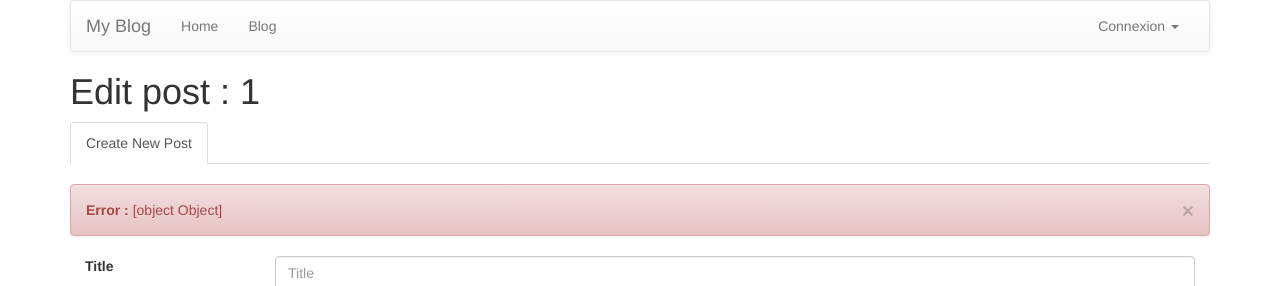
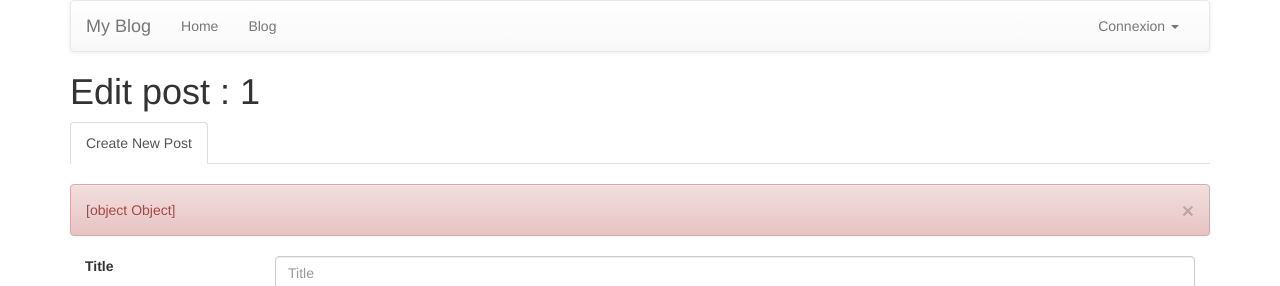
Before and after one commit to enimiste/ng4-loopback-blog-tutorial, an Angular app in the folder blog/: page /blog/1/edit in a window 1280 px wide. Shown: the top 286 px of the page. Built offline with nearby package versions, Linux system fonts and the light colour scheme; no server answers.

Commit message:
Add new component to show flush messages

```diff
--- a/blog/src/app/app.module.ts
+++ b/blog/src/app/app.module.ts
@@ -18,6 +18,7 @@ import {FormErrorsComponent} from './common/form-errors/form-errors.component';
 import {KeysPipe} from './pipes/keys.pipe';
 import {UserService} from "./user/user.service";
 import {AppRoutingModule} from "./app-routing.module";
+import { FlushComponent } from './common/flush/flush.component';
 
 @NgModule({
     declarations: [
@@ -30,7 +31,8 @@ import {AppRoutingModule} from "./app-routing.module";
         ProfilComponent,
         RegisterComponent,
         FormErrorsComponent,
-        KeysPipe
+        KeysPipe,
+        FlushComponent
     ],
     imports: [
         BrowserModule,
--- a/blog/src/app/blog/post-form/post-form.component.html
+++ b/blog/src/app/blog/post-form/post-form.component.html
@@ -7,14 +7,7 @@
 </ul>
 
 <form (submit)="onsubmit()">
-    <div class="alert alert-success" *ngIf="message.isSuccess()">
-        <button type="button" class="close" data-dismiss="alert" aria-hidden="true">&times;</button>
-        {{ message.message}}
-    </div>
-    <div class="alert alert-danger" *ngIf="message.isError()">
-        <button type="button" class="close" data-dismiss="alert" aria-hidden="true">&times;</button>
-        <strong>Error : </strong> {{ message.message}}
-    </div>
+    <app-flush [messages]="flushs"></app-flush>
     <div class="form-group">
         <label for="post-title" class="col-sm-2 control-label">Title</label>
         <div class="col-sm-10">
--- a/blog/src/app/blog/post-form/post-form.component.ts
+++ b/blog/src/app/blog/post-form/post-form.component.ts
@@ -2,8 +2,7 @@ import {Component, OnInit} from '@angular/core';
 import {Post} from "../post";
 import {PostService} from "../post.service";
 import {ActivatedRoute, Params, Router} from "@angular/router";
-import {Message, MessageType} from "../../common/messages";
-import {Observable} from "rxjs/Observable";
+import {Message, MessageType} from "../../common/flush/messages";
 
 @Component({
     selector: 'app-post-form',
@@ -14,7 +13,7 @@ import {Observable} from "rxjs/Observable";
 export class PostFormComponent implements OnInit {
 
     private post: Post = new Post();
-    private message: Message = Message.None();
+    private flushs: Message[] = [];
     private formBtnText: string = 'Create';
     private title: string = 'New Blog Post';
     private loading: boolean = false;
@@ -41,7 +40,7 @@ export class PostFormComponent implements OnInit {
                 .subscribe((post) => {
                     this.post = post;
                 }, (err) => {
-                    this.message = new Message(MessageType.ERROR, err);
+                    this.flushs.push(new Message(MessageType.ERROR, err));
                 }, () => this.loading = false);
         }
     }
@@ -51,23 +50,23 @@ export class PostFormComponent implements OnInit {
             this.postService
                 .updatePost(this.post)
                 .subscribe((res) => {
-                    this.message = new Message(MessageType.SUCCESS, 'Post updated');
+                    this.flushs.push(new Message(MessageType.SUCCESS, 'Post updated'));
                     setTimeout(() => {
                         this.router.navigate(['/blog', res.id]);
                     }, 2000);
                 }, (err) => {
-                    this.message = new Message(MessageType.ERROR, err);
+                    this.flushs.push(new Message(MessageType.ERROR, err));
                 });
         } else {
             this.postService
                 .createPost(this.post)
                 .subscribe((res) => {
-                    this.message = new Message(MessageType.SUCCESS, 'Post created');
+                    this.flushs.push(new Message(MessageType.SUCCESS, 'Post created'));
                     setTimeout(() => {
                         this.router.navigate(['/blog', res.id]);
                     }, 2000);
                 }, (err) => {
-                    this.message = new Message(MessageType.ERROR, err);
+                    this.flushs.push(new Message(MessageType.ERROR, err));
                 });
         }
     }
--- /dev/null
+++ b/blog/src/app/common/flush/flush.component.html
@@ -0,0 +1,4 @@
+<div *ngFor="let flush of messages" [class]="'alert alert-'+ getAlterType(flush)">
+    <button type="button" class="close" data-dismiss="alert" aria-hidden="true">&times;</button>
+    {{ flush.message}}
+</div>
--- /dev/null
+++ b/blog/src/app/common/flush/flush.component.ts
@@ -0,0 +1,28 @@
+import {Component, Input, OnInit} from '@angular/core';
+import {Message} from "./messages";
+
+@Component({
+    selector: 'app-flush',
+    templateUrl: './flush.component.html',
+    styleUrls: ['./flush.component.css']
+})
+export class FlushComponent implements OnInit {
+    @Input() messages: Message[] = [];
+    private alertTypes: { [key: number]: string } = {
+        0: 'danger',
+        1: 'success',
+        2: 'warning',
+        3: 'info'
+    };
+
+    constructor() {
+    }
+
+    ngOnInit() {
+    }
+
+    getAlterType(flush: Message) {
+        return this.alertTypes[flush.type];
+    }
+
+}
--- a/blog/src/app/common/messages.ts
+++ b/blog/src/app/common/flush/messages.ts
@@ -1,14 +1,11 @@
 export enum MessageType {
-    NONE = -1,
     ERROR = 0,
     SUCCESS = 1,
+    WARNING = 2,
+    INFO = 3,
 }
 export class Message {
     constructor(public type: MessageType, public message: string | null) {
-    }
-
-    static None() {
-        return new Message(MessageType.NONE, null);
     }
 
     isError() {
@@ -18,4 +15,12 @@ export class Message {
     isSuccess() {
         return this.type == 1;
     }
+
+    isWarning() {
+        return this.type == 2;
+    }
+
+    isInfo() {
+        return this.type == 3;
+    }
 }
--- a/blog/src/app/user/login/login.component.html
+++ b/blog/src/app/user/login/login.component.html
@@ -2,14 +2,7 @@
     <div class="col-md-4 col-md-offset-4">
         <form (submit)="onLoginFormClicked(username.value, password.value)"
               class="well">
-            <div class="alert alert-success" *ngIf="flush.isSuccess()">
-                <button type="button" class="close" data-dismiss="alert" aria-hidden="true">&times;</button>
-                {{ flush.message}}
-            </div>
-            <div class="alert alert-danger" *ngIf="flush.isError()">
-                <button type="button" class="close" data-dismiss="alert" aria-hidden="true">&times;</button>
-                <strong>Error : </strong> {{ flush.message}}
-            </div>
+            <app-flush [messages]="flushs"></app-flush>
             <div class="form-group">
                 <label for="username">Username</label>
                 <input type="text" class="form-control"
--- a/blog/src/app/user/login/login.component.ts
+++ b/blog/src/app/user/login/login.component.ts
@@ -1,6 +1,6 @@
 import {Component, OnInit} from '@angular/core';
 import {AuthService} from "../auth.service";
-import {Message, MessageType} from "../../common/messages";
+import {Message, MessageType} from "../../common/flush/messages";
 import {Router} from "@angular/router";
 import {LoggedInUser} from "../models";
 import {AuthTokenStorage, LoggedInUserStorage} from "../storage";
@@ -13,7 +13,7 @@ import {Config} from "../../common/config";
     providers: []
 })
 export class LoginComponent implements OnInit {
-    private flush: Message = Message.None();
+    private flushs: Message[] = [];
 
     constructor(private loginService: AuthService,
                 private router: Router,
@@ -28,7 +28,7 @@ export class LoginComponent implements OnInit {
         this.loginService
             .login(username, password)
             .subscribe((user: LoggedInUser) => {
-                this.flush = new Message(MessageType.SUCCESS, 'Logged In');
+                this.flushs.push(new Message(MessageType.SUCCESS, 'Logged In'));
                 this.userStorage.setUser(user);
                 Config.headers.append('Authorization', user.token);
                 this.authTokenStorage.setToken(user.token);
@@ -36,7 +36,7 @@ export class LoginComponent implements OnInit {
                     this.router.navigate(['/user/account']);
                 }, 2000);
             }, (err) => {
-                this.flush = new Message(MessageType.ERROR, err);
+                this.flushs.push(new Message(MessageType.ERROR, err));
             });
     }
 
--- a/blog/src/app/user/register/register.component.html
+++ b/blog/src/app/user/register/register.component.html
@@ -1,14 +1,7 @@
 <div class="row">
     <div class="col-md-8 col-md-offset-2">
         <form [formGroup]="registerForm" (submit)="onSubmit()">
-            <div class="alert alert-success" *ngIf="flush.isSuccess()">
-                <button type="button" class="close" data-dismiss="alert" aria-hidden="true">&times;</button>
-                {{ flush.message}}
-            </div>
-            <div class="alert alert-danger" *ngIf="flush.isError()">
-                <button type="button" class="close" data-dismiss="alert" aria-hidden="true">&times;</button>
-                <strong>Error : </strong> {{ flush.message}}
-            </div>
+            <app-flush [messages]="flushs"></app-flush>
             <div class="form-group">
                 <label for="firstName" class="col-sm-2 control-label">First Name</label>
                 <div class="col-sm-10">
--- a/blog/src/app/user/register/register.component.ts
+++ b/blog/src/app/user/register/register.component.ts
@@ -2,7 +2,7 @@ import {Component, OnInit} from '@angular/core';
 import {FormBuilder, FormGroup, Validators as V} from "@angular/forms";
 import {UserService} from "../user.service";
 import {User} from "../models";
-import {Message, MessageType} from "../../common/messages";
+import {Message, MessageType} from "../../common/flush/messages";
 import {Router} from "@angular/router";
 
 @Component({
@@ -13,7 +13,7 @@ import {Router} from "@angular/router";
 export class RegisterComponent implements OnInit {
     registerForm: FormGroup;
     messages: { [key: string]: { [key: string]: string }; } = {};
-    private flush: Message = Message.None();
+    private flushs: Message[] = [];
 
     constructor(private fb: FormBuilder,
                 private userService: UserService,
@@ -63,10 +63,10 @@ export class RegisterComponent implements OnInit {
             this.userService
                 .register(user, data.password)
                 .subscribe(() => {
-                    this.flush = new Message(MessageType.SUCCESS, 'Account created');
+                    this.flushs.push(new Message(MessageType.SUCCESS, 'Account created'));
                     this.router.navigate(['user/login']);
                 }, (err) => {
-                    this.flush = new Message(MessageType.ERROR, err);
+                    this.flushs.push(new Message(MessageType.ERROR, err));
                 });
         }
     }
```
Also changed, not shown: blog/src/app/common/flush/flush.component.css (added), 1 other file (tests, documents, lock files or other folders).
